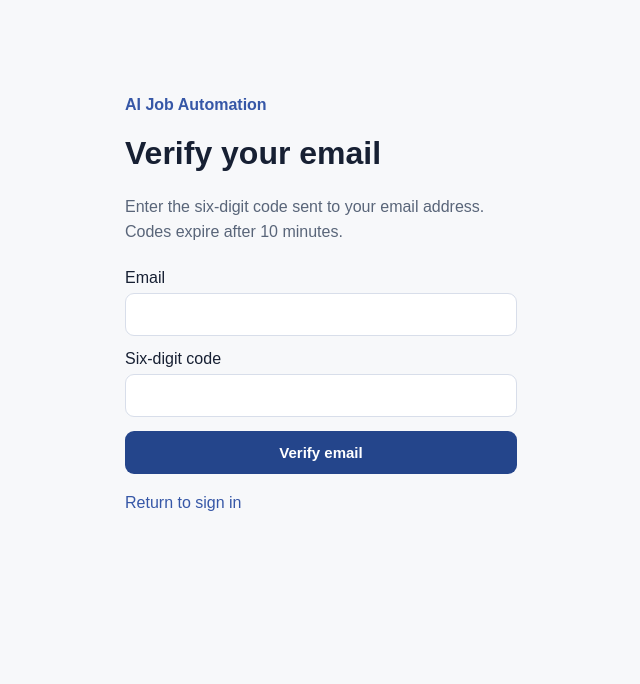
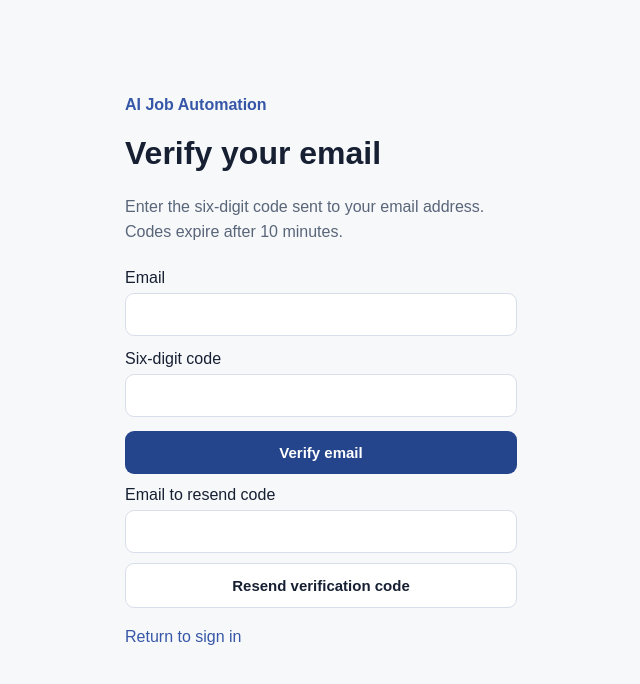
Before and after one commit to daviddmoney/ai-job-automation, a Next.js app: page /verify-email in a window 1280 px wide. Shown: the top 684 px of the page, without its empty margins (319-959 px from the left). Built offline with nearby package versions, Linux system fonts and the light colour scheme.

Commit message:
Add resend verification flow: src/app/verify-email/page.tsx

```diff
--- a/src/app/verify-email/page.tsx
+++ b/src/app/verify-email/page.tsx
@@ -5,22 +5,24 @@ import { useState } from "react";
 export default function VerifyEmailPage() {
   const [message, setMessage] = useState("");
   const [busy, setBusy] = useState(false);
-  async function submit(formData: FormData) {
+  async function post(url: string, body: unknown) {
     setBusy(true); setMessage("");
-    try {
-      const response = await fetch("/api/verify-email", { method: "POST", headers: { "Content-Type": "application/json" }, body: JSON.stringify({ email: formData.get("email"), code: formData.get("code") }) });
-      const data = await response.json(); setMessage(data.message || "Request completed.");
-    } catch { setMessage("Unable to reach the server. Please try again."); }
+    try { const response = await fetch(url, { method: "POST", headers: { "Content-Type": "application/json" }, body: JSON.stringify(body) }); const data = await response.json(); setMessage(data.message || "Request completed."); }
+    catch { setMessage("Unable to reach the server. Please try again."); }
     finally { setBusy(false); }
   }
   return <main style={{ maxWidth: 440, margin: "72px auto", padding: 24 }}>
     <a href="/" style={{ color: "#3657a7", fontWeight: 700 }}>AI Job Automation</a>
     <h1 style={{ fontSize: 32 }}>Verify your email</h1>
     <p style={{ color: "#596579", lineHeight: 1.6 }}>Enter the six-digit code sent to your email address. Codes expire after 10 minutes.</p>
-    <form action={submit} style={{ display: "grid", gap: 14, marginTop: 24 }}>
+    <form action={formData => post("/api/verify-email", { email: formData.get("email"), code: formData.get("code") })} style={{ display: "grid", gap: 14, marginTop: 24 }}>
       <label style={{ display: "grid", gap: 6 }}>Email<input name="email" type="email" required autoComplete="email" style={field} /></label>
       <label style={{ display: "grid", gap: 6 }}>Six-digit code<input name="code" inputMode="numeric" pattern="[0-9]{6}" minLength={6} maxLength={6} required style={field} /></label>
       <button type="submit" disabled={busy} style={button}>{busy ? "Verifying…" : "Verify email"}</button>
+    </form>
+    <form action={formData => post("/api/resend-verification", { email: formData.get("email") })} style={{ marginTop: 12, display: "grid", gap: 10 }}>
+      <label style={{ display: "grid", gap: 6 }}>Email to resend code<input name="email" type="email" required autoComplete="email" style={field} /></label>
+      <button type="submit" disabled={busy} style={secondary}>Resend verification code</button>
     </form>
     {message && <p role="status" style={{ marginTop: 18, lineHeight: 1.6 }}>{message}</p>}
     <p style={{ marginTop: 20 }}><a href="/signin" style={{ color: "#3657a7" }}>Return to sign in</a></p>
@@ -28,3 +30,4 @@ export default function VerifyEmailPage() {
 }
 const field = { width: "100%", padding: "12px 14px", border: "1px solid #d8deea", borderRadius: 9, fontSize: 15 };
 const button = { width: "100%", padding: "13px 16px", border: 0, borderRadius: 9, background: "#24458b", color: "white", fontWeight: 700, fontSize: 15, cursor: "pointer" };
+const secondary = { ...button, background: "white", color: "#172033", border: "1px solid #d8deea" };
```
